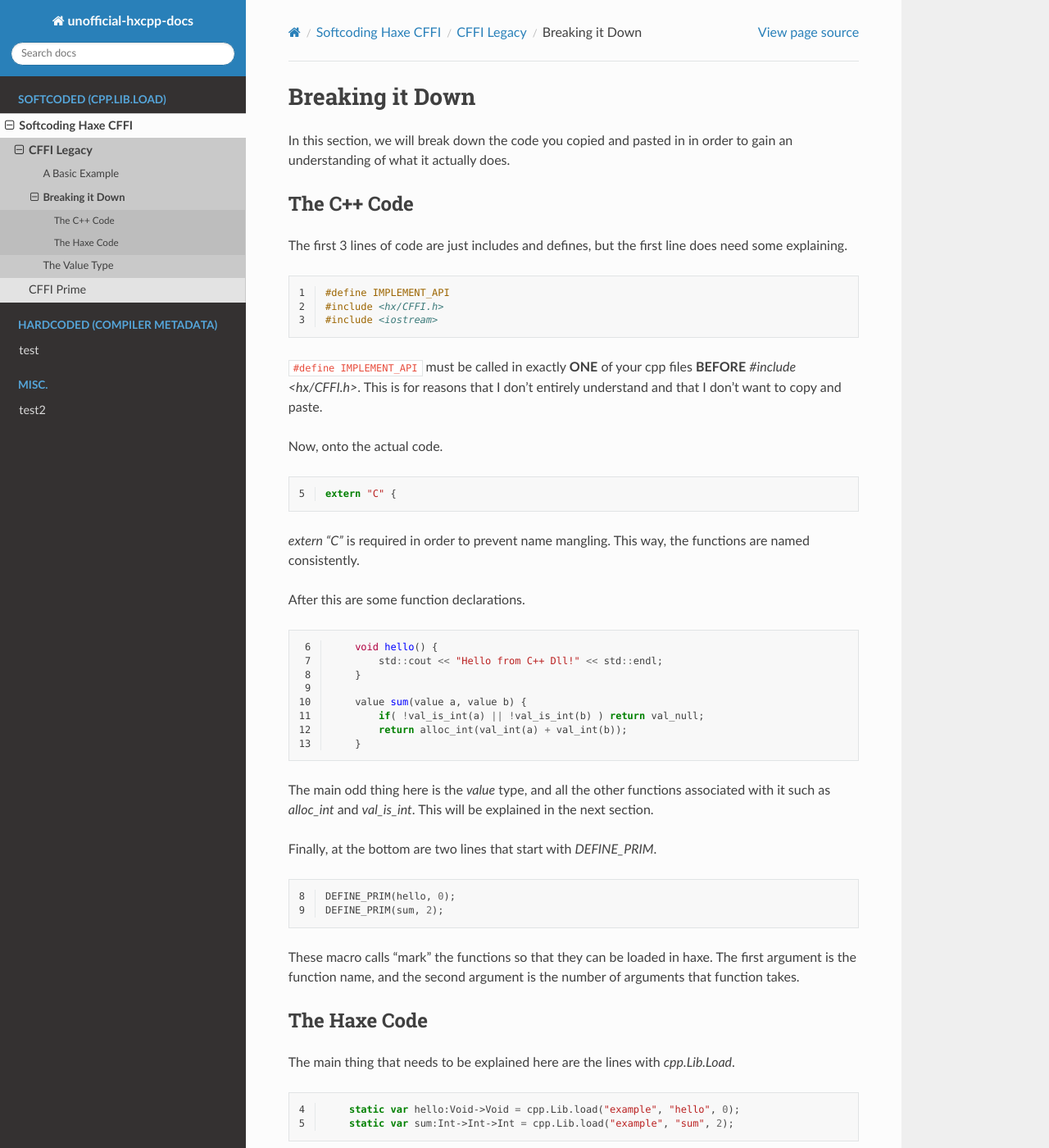
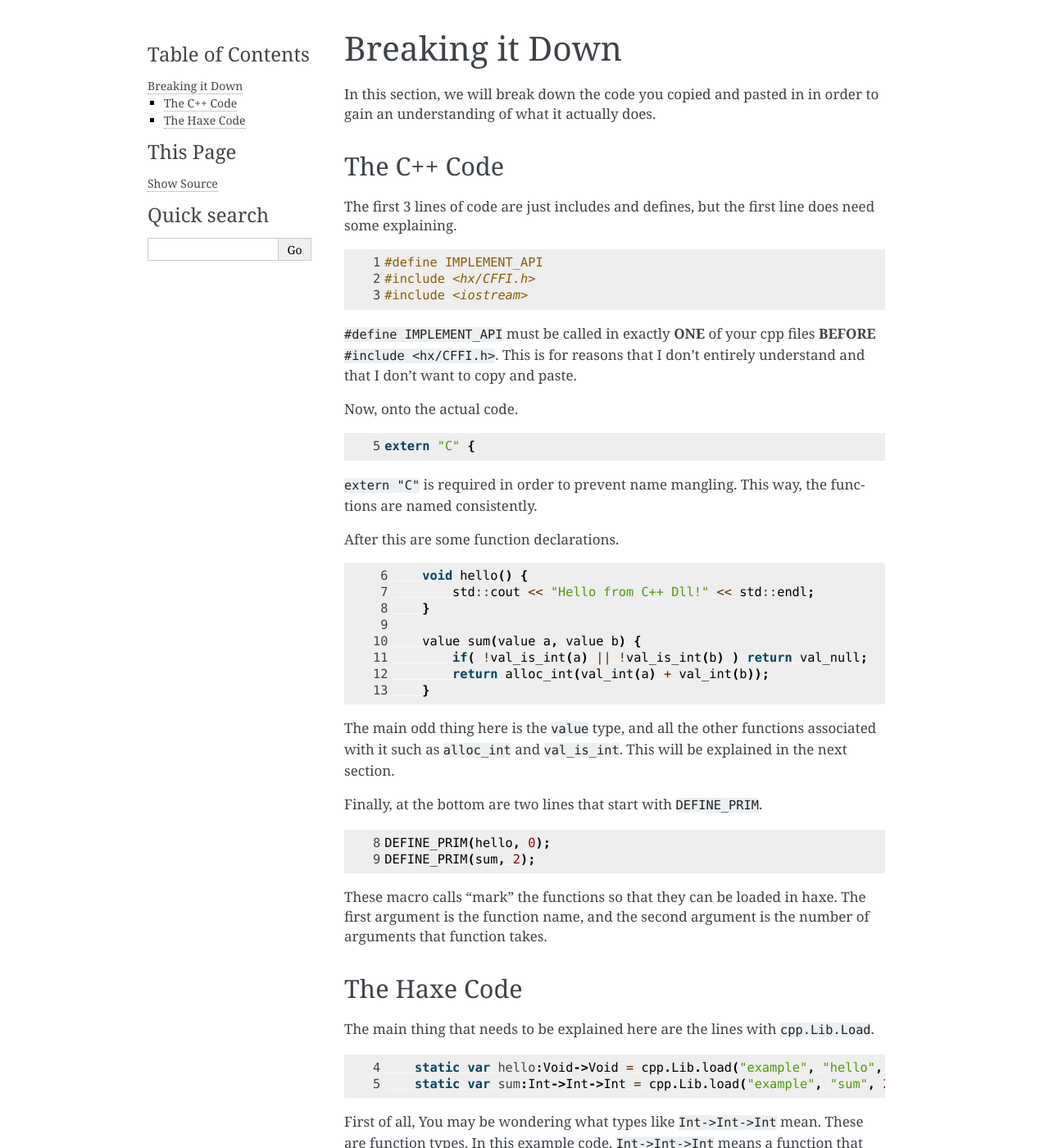
Before and after one commit to SomeoneSom/unofficial-hxcpp-docs, a Sphinx documentation site: the page built from docs/source/softcoding/legacy/explanation.rst, in a window 1280 px wide and 1400 px high. Shown: the whole window at 82% size. Built offline with Sphinx 7.4.7, drawn with Linux system fonts in a browser that asks for light colours; some of the changed text lies outside the part shown.

Commit message:
dont mess up the code blocks this time

```diff
--- a/docs/source/conf.py
+++ b/docs/source/conf.py
@@ -24,7 +24,7 @@ exclude_patterns = []
 # -- Options for HTML output -------------------------------------------------
 # https://www.sphinx-doc.org/en/master/usage/configuration.html#options-for-html-output
 
-html_theme = 'sphinx_rtd_theme'
+html_theme = 'alabaster'
 html_theme_options = {
     'navigation_depth': -1,
     'collapse-navigation': False
--- a/docs/source/index.rst
+++ b/docs/source/index.rst
@@ -17,7 +17,8 @@ uhh whatever
    :hidden:
    :caption: Softcoded (cpp.Lib.Load)
 
-   softcoding/index
+   softcoding/legacy/index
+   softcoding/prime/index
 
 .. toctree::
    :maxdepth: -1
--- a/docs/source/softcoding/index.rst
+++ /dev/null
@@ -1,13 +0,0 @@
-:tocdepth: -1
-
-Softcoding Haxe CFFI
-====================
-
-TODO
-
-.. toctree::
-   :hidden:
-   :maxdepth: -1
-
-   legacy/index
-   prime/index
--- a/docs/source/softcoding/legacy/explanation.rst
+++ b/docs/source/softcoding/legacy/explanation.rst
@@ -14,7 +14,7 @@ The first 3 lines of code are just includes and defines, but the first line does
     #include <hx/CFFI.h>
     #include <iostream>
 
-``#define IMPLEMENT_API`` must be called in exactly **ONE** of your cpp files **BEFORE** `#include <hx/CFFI.h>`.
+``#define IMPLEMENT_API`` must be called in exactly **ONE** of your cpp files **BEFORE** ``#include <hx/CFFI.h>``.
 This is for reasons that I don't entirely understand and that I don't want to copy and paste.
 
 Now, onto the actual code.
@@ -24,7 +24,7 @@ Now, onto the actual code.
 
     extern "C" {
 
-`extern "C"` is required in order to prevent name mangling. This way, the functions are named consistently.
+``extern "C"`` is required in order to prevent name mangling. This way, the functions are named consistently.
 
 After this are some function declarations.
 
@@ -40,10 +40,10 @@ After this are some function declarations.
             return alloc_int(val_int(a) + val_int(b));
         }
 
-The main odd thing here is the `value` type, and all the other functions associated with it such as `alloc_int` and `val_is_int`.
+The main odd thing here is the ``value`` type, and all the other functions associated with it such as ``alloc_int`` and ``val_is_int``.
 This will be explained in the next section.
 
-Finally, at the bottom are two lines that start with `DEFINE_PRIM`.
+Finally, at the bottom are two lines that start with ``DEFINE_PRIM``.
 
 .. code-block:: cpp
     :lineno-start: 8
@@ -56,7 +56,7 @@ The first argument is the function name, and the second argument is the number o
 
 The Haxe Code
 -------------
-The main thing that needs to be explained here are the lines with `cpp.Lib.Load`.
+The main thing that needs to be explained here are the lines with ``cpp.Lib.Load``.
 
 .. code-block:: haxe
     :lineno-start: 4
@@ -64,7 +64,7 @@ The main thing that needs to be explained here are the lines with `cpp.Lib.Load`
         static var hello:Void->Void = cpp.Lib.load("example", "hello", 0);
         static var sum:Int->Int->Int = cpp.Lib.load("example", "sum", 2);
 
-First of all, You may be wondering what types like `Int->Int->Int` mean. These are function types.
-In this example code, `Int->Int->Int` means a function that takes two Ints and returns and Int, and `Void->Void` means a function that takes nothing and returns nothing. A function that would, for example, take a String and an Int, and return a Bool would be a `String->Int->Bool`.
-As for `cpp.Lib.load` itself, the first argument is the name of the NDLL file (without the file extension),
+First of all, You may be wondering what types like ``Int->Int->Int`` mean. These are function types.
+In this example code, ``Int->Int->Int`` means a function that takes two Ints and returns and Int, and ``Void->Void`` means a function that takes nothing and returns nothing. A function that would, for example, take a String and an Int, and return a Bool would be a `String->Int->Bool`.
+As for ``cpp.Lib.load`` itself, the first argument is the name of the NDLL file (without the file extension),
 the second argument is the name of the function you want to load, and the third argument is the number of arguments the loaded function takes.
```
